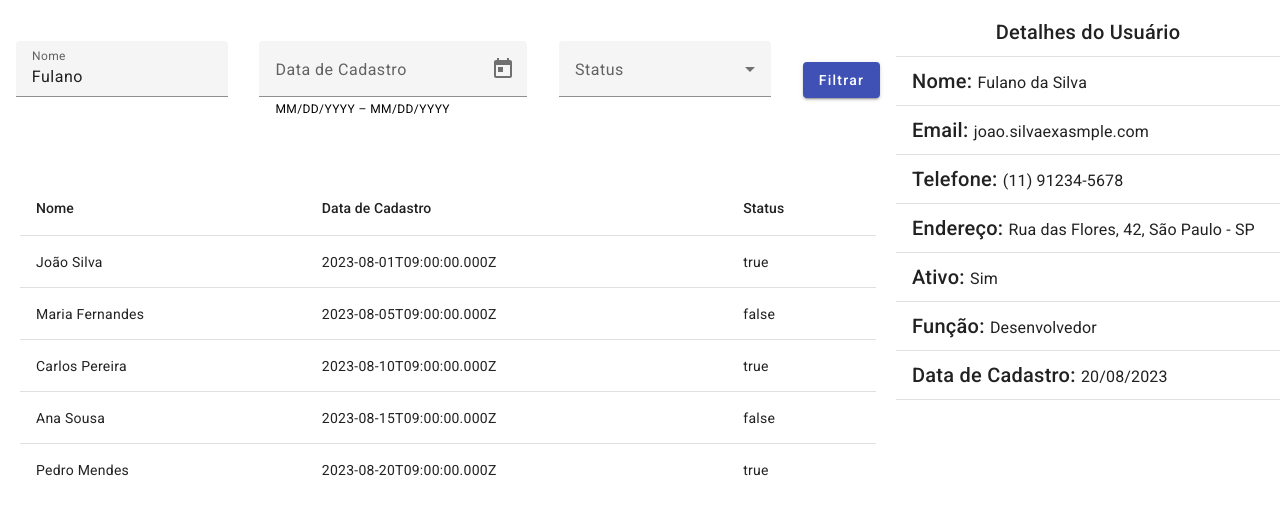
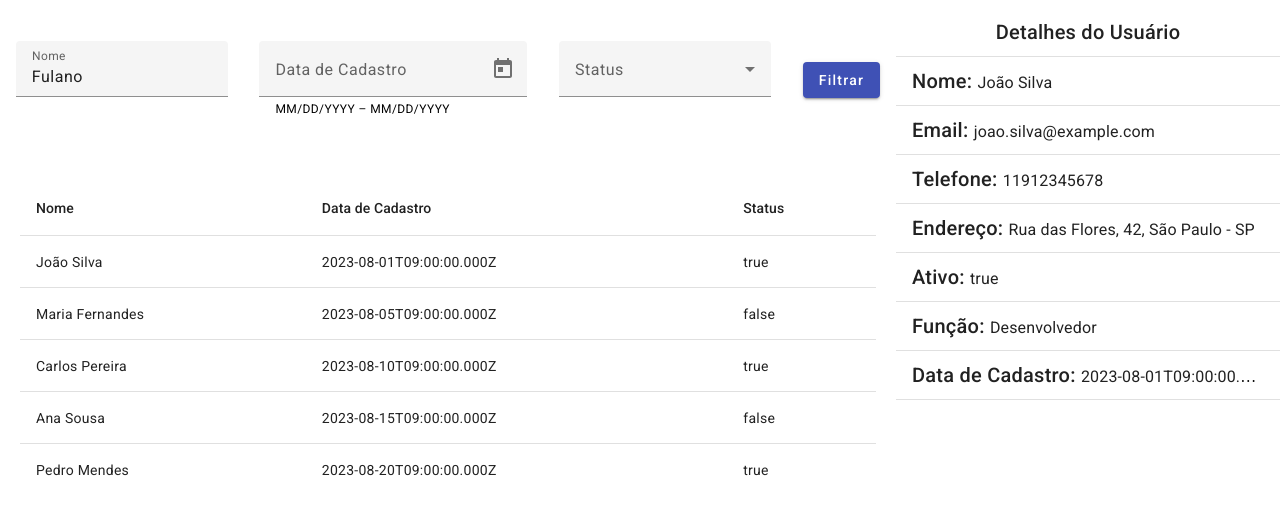
Before and after one commit to LeonardoVechieti/EstudoAngular, an Angular app in the folder listaUsuarios/: page / in a window 1280 px wide. Shown: the top 514 px of the page. Built offline with nearby package versions, Linux system fonts and the light colour scheme.

Commit message:
update: inicio da dinamica dos detalhes do usuario

```diff
--- a/listaUsuarios/src/app/app.component.html
+++ b/listaUsuarios/src/app/app.component.html
@@ -8,6 +8,6 @@
     </div>
   </div>
   <div class="right-div">
-    <app-user-details></app-user-details>
+    <app-user-details [user]="userSelected"></app-user-details>
   </div>
 </div>
--- a/listaUsuarios/src/app/app.component.ts
+++ b/listaUsuarios/src/app/app.component.ts
@@ -1,4 +1,6 @@
 import { Component } from '@angular/core';
+import { IUser } from './interfaces/user/user.interface';
+import { UsersList } from './data/users-list';
 
 @Component({
   selector: 'app-root',
@@ -6,4 +8,5 @@
   styleUrl: './app.component.scss'
 })
 export class AppComponent {
+  userSelected: IUser = UsersList[0];
 }
--- a/listaUsuarios/src/app/components/user-details/user-details.component.html
+++ b/listaUsuarios/src/app/components/user-details/user-details.component.html
@@ -5,31 +5,31 @@
         </mat-list-item>
         <mat-divider></mat-divider>
         <mat-list-item>
-            <span class="mat-h2">Nome: </span><span class="mat-h3">Fulano da Silva</span>
+            <span class="mat-h2">Nome: </span><span class="mat-h3">{{ user.nome }}</span>
         </mat-list-item>
         <mat-divider></mat-divider>
         <mat-list-item>
-            <span class="mat-h2">Email: </span> <span class="mat-h3">joao.silvaexasmple.com</span>
+            <span class="mat-h2">Email: </span> <span class="mat-h3">{{ user.email }}</span>
         </mat-list-item>
         <mat-divider></mat-divider>
         <mat-list-item>
-            <span class="mat-h2">Telefone: </span> <span class="mat-h3">(11) 91234-5678</span>
+            <span class="mat-h2">Telefone: </span> <span class="mat-h3">{{ user.telefone }}</span>
         </mat-list-item>
         <mat-divider></mat-divider>
         <mat-list-item>
-            <span class="mat-h2">Endereço: </span> <span class="mat-h3">Rua das Flores, 42, São Paulo - SP</span>
+            <span class="mat-h2">Endereço: </span> <span class="mat-h3">{{ user.endereco?.rua }}, {{ user.endereco?.numero }}, {{ user.endereco?.cidade }} - {{ user.endereco?.estado }}</span>
         </mat-list-item>
         <mat-divider></mat-divider>
         <mat-list-item>
-            <span class="mat-h2">Ativo: </span> <span class="mat-h3">Sim</span>
+            <span class="mat-h2">Ativo: </span> <span class="mat-h3">{{ user.ativo }}</span>
         </mat-list-item>
         <mat-divider></mat-divider>
         <mat-list-item>
-            <span class="mat-h2">Função: </span> <span class="mat-h3">Desenvolvedor</span>
+            <span class="mat-h2">Função: </span> <span class="mat-h3">{{ user.funcao }}</span>
         </mat-list-item>
         <mat-divider></mat-divider>
         <mat-list-item>
-            <span class="mat-h2">Data de Cadastro: </span> <span class="mat-h3">20/08/2023</span>
+            <span class="mat-h2">Data de Cadastro: </span> <span class="mat-h3">{{ user.dataCadastro }}</span>
         </mat-list-item>
         <mat-divider></mat-divider>
     </mat-list>
--- a/listaUsuarios/src/app/components/user-details/user-details.component.ts
+++ b/listaUsuarios/src/app/components/user-details/user-details.component.ts
@@ -1,4 +1,6 @@
 import { Component } from '@angular/core';
+import { IUser } from '../../interfaces/user/user.interface';
+import { Input } from '@angular/core';
 
 @Component({
   selector: 'app-user-details',
@@ -6,5 +8,5 @@
   styleUrl: './user-details.component.scss'
 })
 export class UserDetailsComponent {
-
+  @Input({ required: true }) user: IUser = { } as IUser;
 }
```
